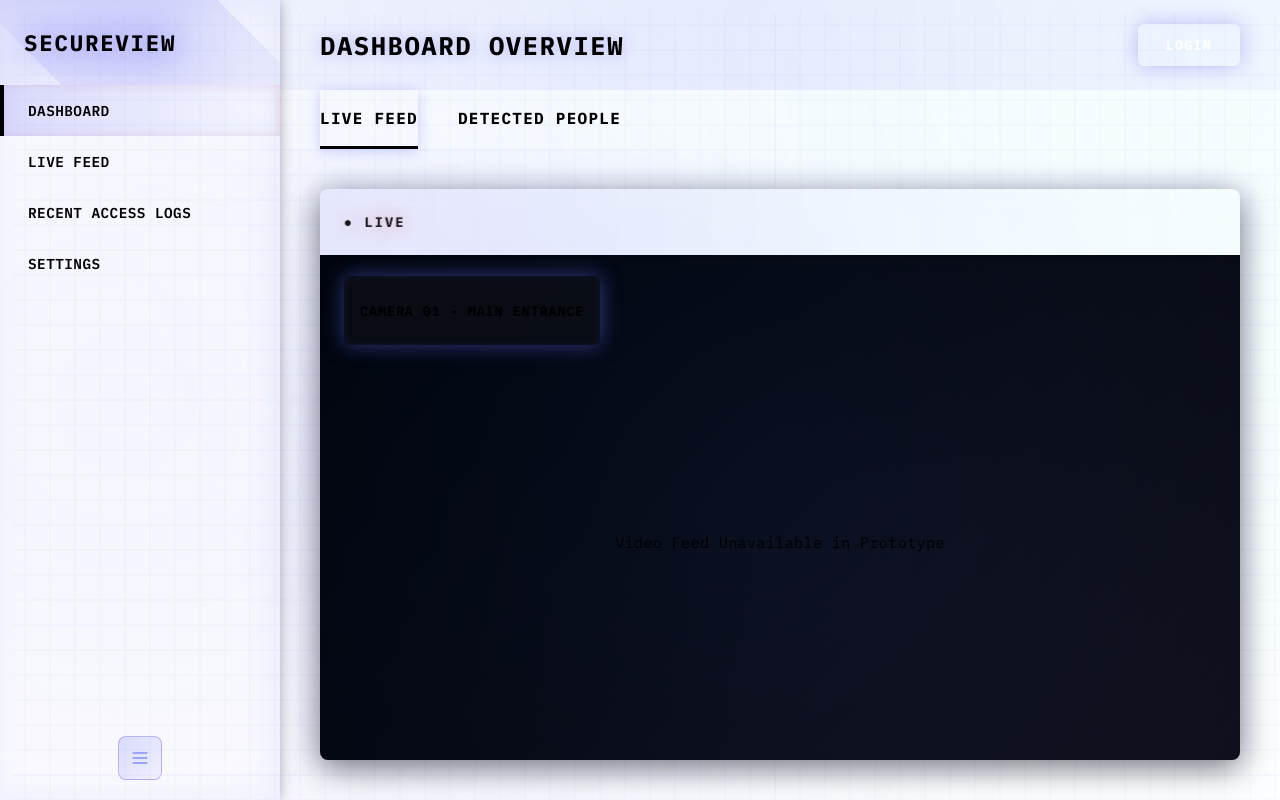
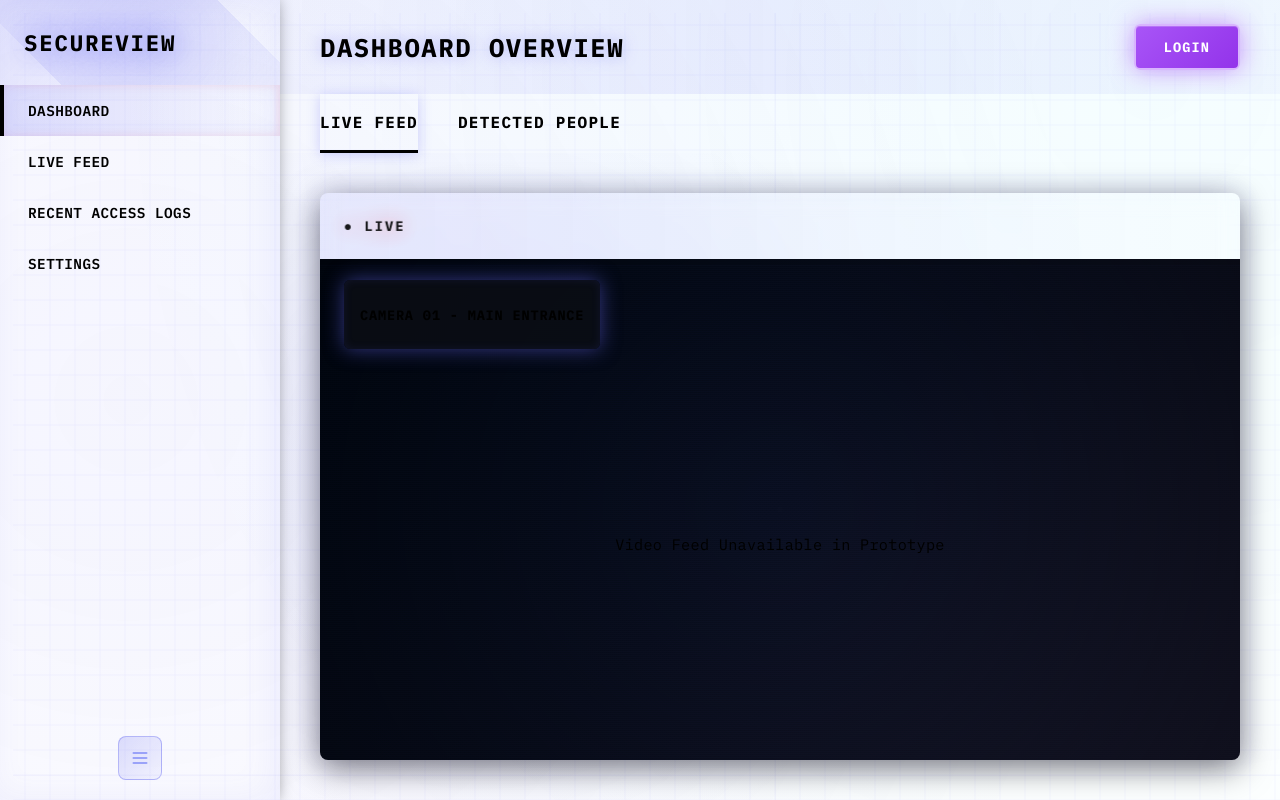
Before and after one commit to ElAmoen3D/cuhackit-26-brown, a Vue app in the folder hackathon-frontend/: page / in a window 1280 px wide. Built offline with nearby package versions, Linux system fonts and the light colour scheme.

Commit message:
Changed Login button

```diff
--- a/hackathon-frontend/src/components/Dashboard.vue
+++ b/hackathon-frontend/src/components/Dashboard.vue
@@ -536,16 +536,16 @@ onMounted(() => {
 }
 
 .login-btn {
-  background: linear-gradient(135deg, var(--soc-indigo) 0%, var(--soc-indigo-dark) 100%);
+  background: linear-gradient(135deg, #a855f7 0%, #9333ea 100%);
   color: white;
-  border: 2px solid var(--soc-indigo-bright);
+  border: 2px solid #d8b4fe;
   padding: 12px 28px;
   border-radius: 6px;
   cursor: pointer;
   font-weight: 700;
   font-family: 'IBM Plex Mono', 'JetBrains Mono', monospace;
   transition: all 0.4s cubic-bezier(0.34, 1.56, 0.64, 1);
-  box-shadow: 0 0 20px rgba(99, 102, 241, 0.4), inset 0 1px 0 rgba(255, 255, 255, 0.1);
+  box-shadow: 0 0 25px rgba(168, 85, 247, 0.6), inset 0 1px 0 rgba(255, 255, 255, 0.2);
   text-transform: uppercase;
   letter-spacing: 0.08em;
   position: relative;
@@ -562,7 +562,7 @@ onMounted(() => {
   left: -100%;
   width: 100%;
   height: 100%;
-  background: linear-gradient(90deg, transparent 0%, rgba(255, 255, 255, 0.2) 50%, transparent 100%);
+  background: linear-gradient(90deg, transparent 0%, rgba(255, 255, 255, 0.3) 50%, transparent 100%);
   transition: left 0.5s ease;
 }
 
@@ -571,13 +571,13 @@ onMounted(() => {
 }
 
 .login-btn:hover {
-  background: linear-gradient(135deg, var(--soc-indigo-bright) 0%, var(--soc-indigo) 100%);
-  box-shadow: 0 0 40px rgba(99, 102, 241, 0.8), inset 0 1px 0 rgba(255, 255, 255, 0.2), 0 0 20px rgba(99, 102, 241, 0.6);
+  background: linear-gradient(135deg, #c084fc 0%, #a855f7 100%);
+  box-shadow: 0 0 50px rgba(168, 85, 247, 0.9), inset 0 1px 0 rgba(255, 255, 255, 0.3), 0 0 30px rgba(168, 85, 247, 0.8);
   transform: translateY(-2px);
 }
 
 .login-btn:active {
-  box-shadow: 0 0 20px rgba(99, 102, 241, 0.6), inset 0 2px 4px rgba(0, 0, 0, 0.3);
+  box-shadow: 0 0 30px rgba(168, 85, 247, 0.7), inset 0 2px 4px rgba(0, 0, 0, 0.3);
   transform: translateY(0);
 }
 
```
